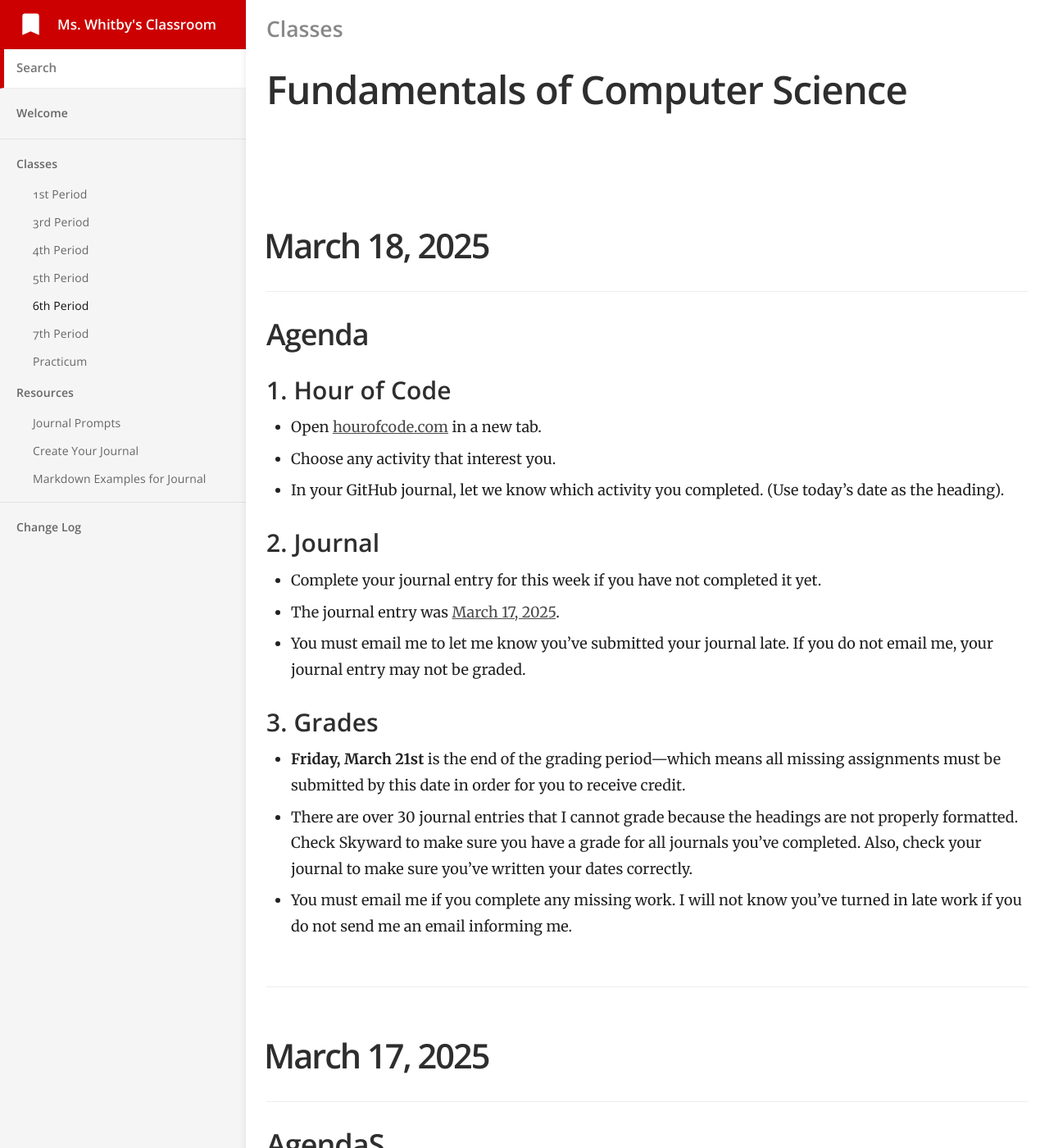
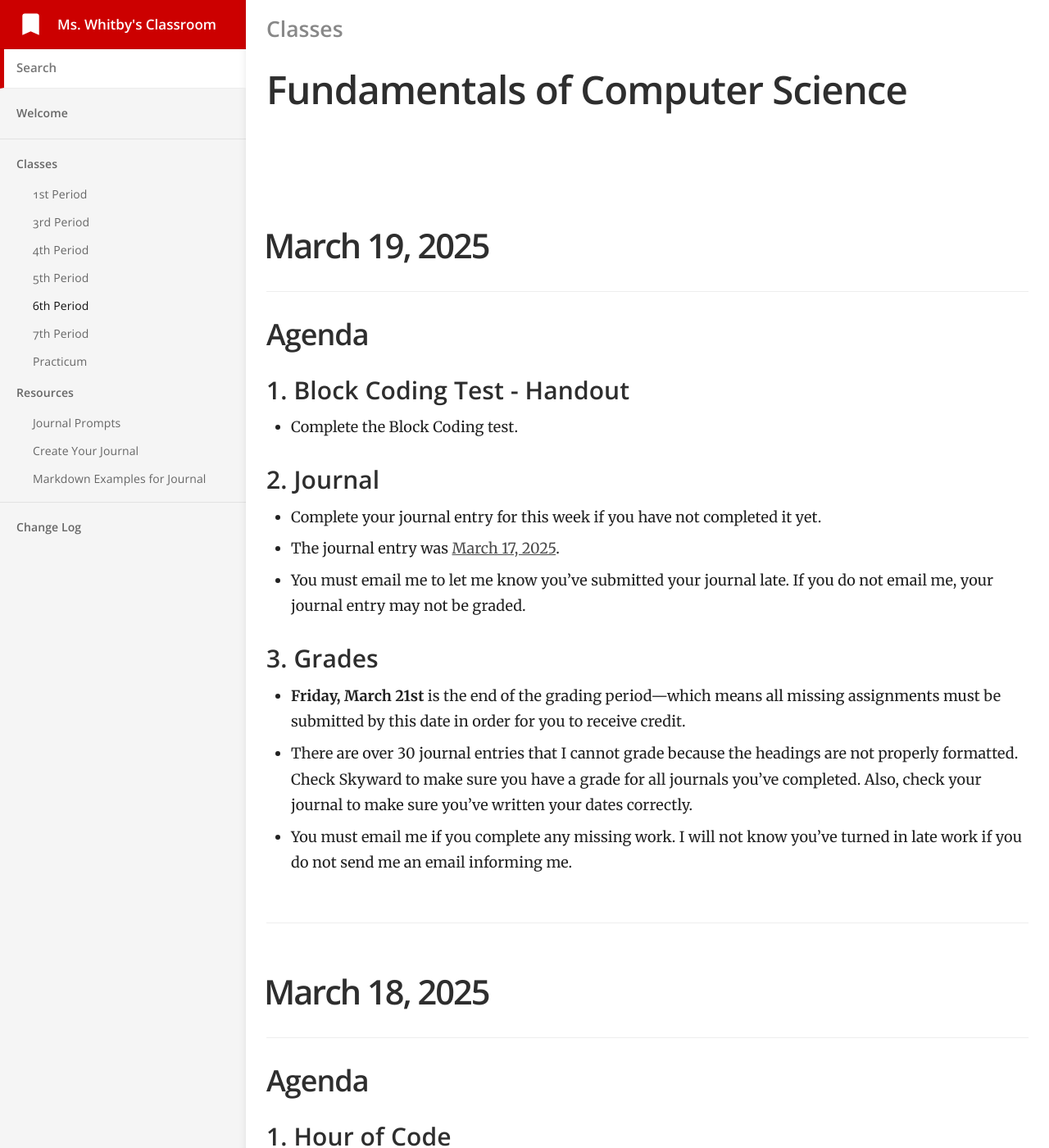
Before and after one commit to mswhitby/classroom, a Jekyll site: the page built from _docs/classes/6th.md, in a window 1280 px wide and 1400 px high. Shown: the whole window at 82% size. Built offline with Jekyll 4.4.1, drawn with Linux system fonts in a browser that asks for light colours.

Commit message:
Updated lessons

```diff
--- a/_docs/classes/6th.md
+++ b/_docs/classes/6th.md
@@ -4,6 +4,29 @@ subtitle: Fundamentals of Computer Science
 category: Classes
 order: 5
 ---
+
+# March 19, 2025
+
+## Agenda
+
+### 1. Block Coding Test - Handout
+
+- Complete the Block Coding test.
+
+
+### 2. Journal
+
+- Complete your journal entry for this week if you have not completed it yet.
+- The journal entry was [March 17, 2025](https://github.com/mswhitby/classroom/blob/main/_docs/resources/journal.md#march-17-2025).
+- You must email me to let me know you've submitted your journal late. If you do not email me, your journal entry may not be graded.
+
+### 3. Grades
+
+- **Friday, March 21st** is the end of the grading period—which means all missing assignments must be submitted by this date in order for you to receive credit.
+- There are over 30 journal entries that I cannot grade because the headings are not properly formatted. Check Skyward to make sure you have a grade for all journals you've completed. Also, check your journal to make sure you've written your dates correctly.
+- You must email me if you complete any missing work. I will not know you've turned in late work if you do not send me an email informing me.
+
+----
 
 # March 18, 2025
 
```
Also changed, not shown: _docs/classes/4th.md (+23 -0 lines).
